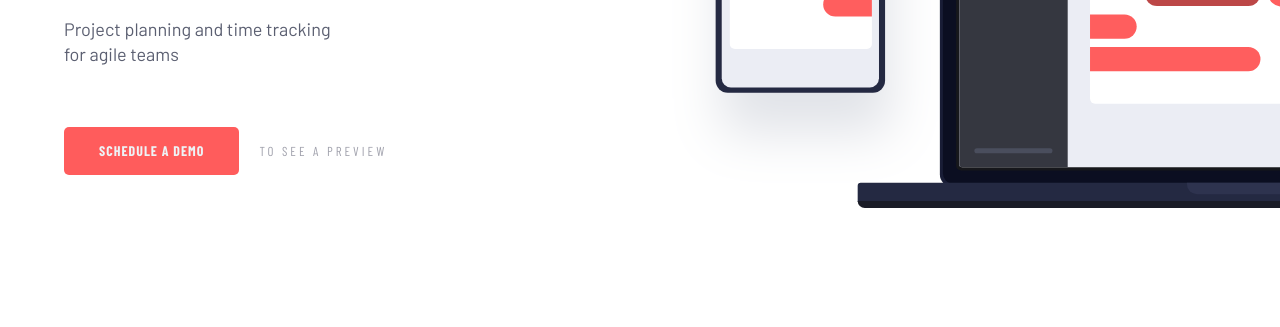
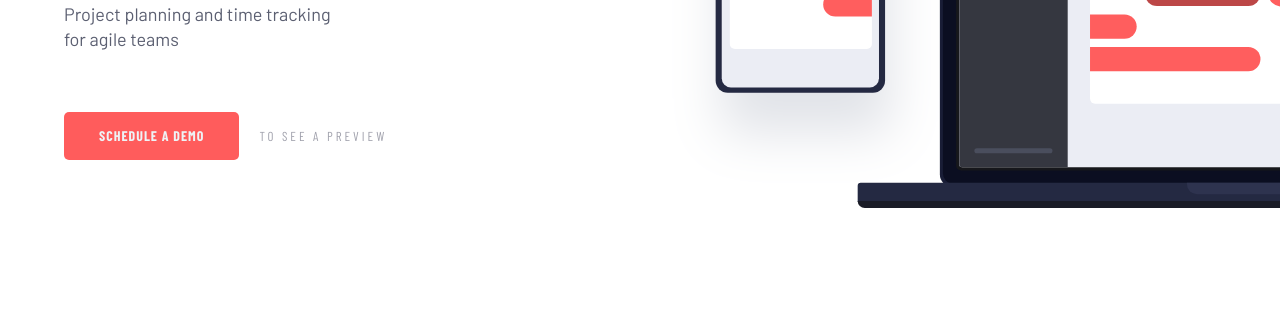
Before and after one commit to ubed90/Project-tracking-intro-component, a plain HTML site: page index.html in a window 1280 px wide. Shown: the part 473-800 px from the top of the page. Drawn offline with nearby package versions, Linux system fonts and the light colour scheme.

Commit message:
UI CHANGES

```diff
--- a/sass/_hero.scss
+++ b/sass/_hero.scss
@@ -4,7 +4,6 @@
 
   display: flex;
   flex-direction: column;
-  // align-items: center;
   align-items: flex-start;
   gap: 8rem;
 
@@ -90,10 +89,14 @@
     &__left {
       order: initial;
 
-      gap: 4rem;
+      gap: 2rem;
+
+      &--title {
+        margin-bottom: 1rem;
+      }
 
       &--action {
-        margin-top: 2rem;
+        margin-top: 4rem;
 
         .cta {
           padding: 1.4rem 3.5rem;
--- a/sass/_utilities.scss
+++ b/sass/_utilities.scss
@@ -29,9 +29,9 @@ body {
   &::after {
     content: "";
     position: absolute;
-    inset: 0 0 50% 50%;
+    inset: 0 0 47% 51%;
     background-color: var(--clr-quaternary);
-    border-bottom-left-radius: 10rem;
+    border-bottom-left-radius: 6.5rem;
     z-index: -1;
 
     @include media-medium {
```
Also changed, not shown: up/css/style.css, up/css/style.min.css.
